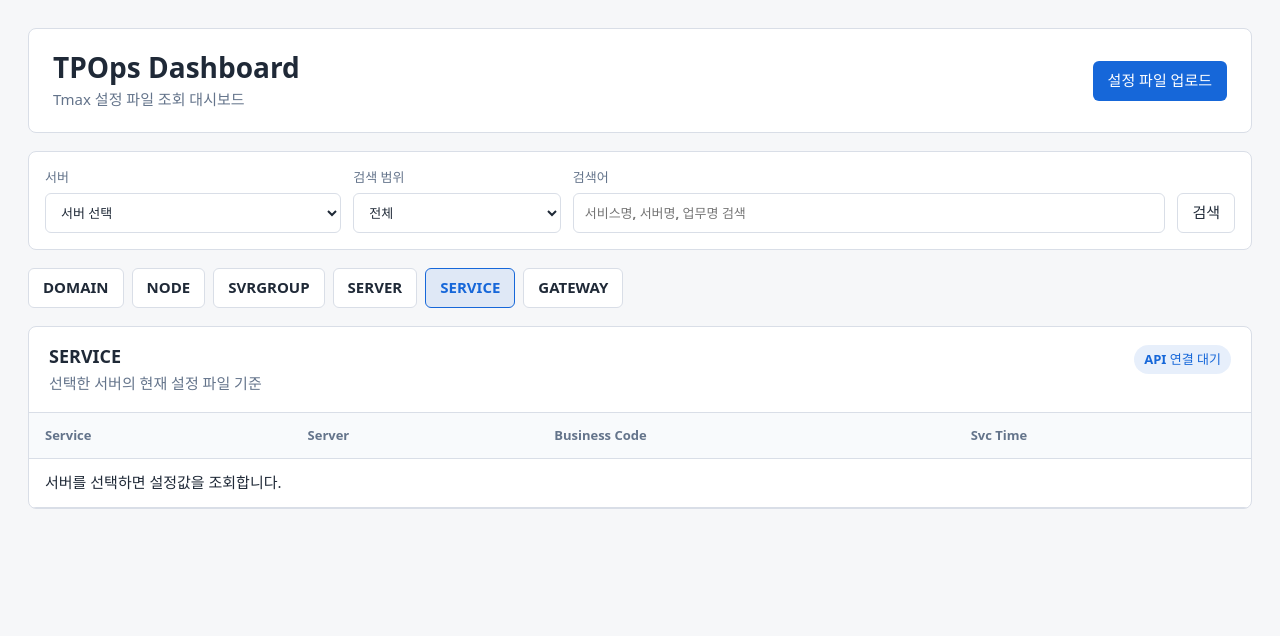
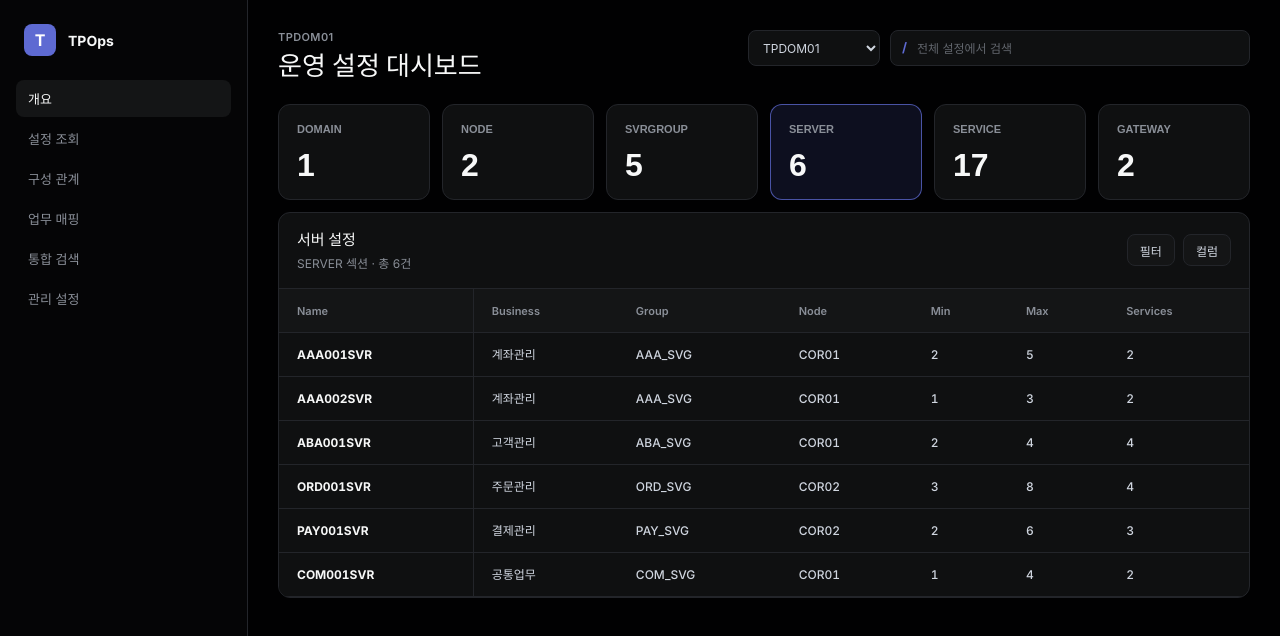
Before and after one commit to hyoon1129/tpops-dashboard, a React (Vite) app in the folder frontend/: page / in a window 1280 px wide. Shown: the top 636 px of the page. Built offline with nearby package versions, Linux system fonts and the light colour scheme.

Commit message:
feat: 설정 대시보드 화면 구조 구현

```diff
--- a/frontend/src/App.css
+++ b/frontend/src/App.css
@@ -1,160 +1,362 @@
 .app-shell {
-  display: flex;
   min-height: 100vh;
-  width: 100%;
-  flex-direction: column;
-  gap: 18px;
-  padding: 28px;
-  box-sizing: border-box;
+  display: grid;
+  grid-template-columns: 248px minmax(0, 1fr);
+  background: #010102;
+  color: #f7f8f8;
 }
 
-.topbar,
-.toolbar,
-.table-panel {
-  border: 1px solid var(--border);
-  border-radius: 8px;
-  background: var(--surface);
+.sidebar {
+  position: sticky;
+  top: 0;
+  height: 100vh;
+  display: flex;
+  flex-direction: column;
+  gap: 24px;
+  padding: 24px 16px;
+  border-right: 1px solid #23252a;
+  background: #050506;
 }
 
-.topbar {
+.brand {
   display: flex;
   align-items: center;
-  justify-content: space-between;
-  gap: 18px;
-  padding: 22px 24px;
+  gap: 12px;
+  padding: 0 8px;
 }
 
-.subtitle {
-  color: var(--muted);
-  margin-top: 4px;
+.brand-mark {
+  width: 32px;
+  height: 32px;
+  display: grid;
+  place-items: center;
+  border-radius: 8px;
+  background: #5e6ad2;
+  color: #ffffff;
+  font-size: 16px;
+  font-weight: 700;
 }
 
-.toolbar {
-  display: grid;
-  grid-template-columns: minmax(180px, 1fr) minmax(160px, 0.7fr) minmax(260px, 2fr) auto;
-  gap: 12px;
-  padding: 16px;
-  align-items: end;
+.brand strong {
+  color: #f7f8f8;
+  font-size: 14px;
+  font-weight: 650;
 }
 
-label {
+.side-nav {
   display: flex;
   flex-direction: column;
-  gap: 6px;
-  color: var(--muted);
+  gap: 3px;
+}
+
+.side-nav button {
+  width: 100%;
+  border: 0;
+  border-radius: 8px;
+  padding: 9px 12px;
+  background: transparent;
+  color: #8a8f98;
+  text-align: left;
+  cursor: pointer;
+}
+
+.side-nav button span {
+  display: block;
+  color: inherit;
   font-size: 13px;
   font-weight: 600;
 }
 
-select,
-input {
-  height: 40px;
-  border: 1px solid var(--border);
-  border-radius: 6px;
-  background: var(--field-bg);
-  color: var(--text);
-  padding: 0 11px;
-  font: inherit;
-  box-sizing: border-box;
+.side-nav button.active,
+.side-nav button:hover {
+  background: #141516;
+  color: #f7f8f8;
 }
 
-.primary-button,
-.secondary-button,
-.tabs button {
-  height: 40px;
-  border: 1px solid transparent;
-  border-radius: 6px;
-  padding: 0 14px;
+.workspace {
+  min-width: 0;
+  padding: 30px;
+}
+
+.workspace-header {
+  display: flex;
+  align-items: flex-start;
+  justify-content: space-between;
+  gap: 24px;
+  margin-bottom: 22px;
+}
+
+.eyebrow {
+  margin: 0 0 8px;
+  color: #8a8f98;
+  font-size: 11px;
+  font-weight: 600;
+  letter-spacing: 0.4px;
+  text-transform: uppercase;
+}
+
+.workspace-header h1 {
+  margin: 0;
+  color: #f7f8f8;
+  font-size: 26px;
+  font-weight: 650;
+  line-height: 1.15;
+}
+
+.header-tools {
+  display: flex;
+  align-items: center;
+  gap: 10px;
+}
+
+.header-tools select,
+.search-box {
+  height: 36px;
+  border: 1px solid #23252a;
+  border-radius: 8px;
+  background: #0f1011;
+  color: #d0d6e0;
   font: inherit;
+  font-size: 12px;
+}
+
+.header-tools select {
+  min-width: 132px;
+  padding: 0 10px;
+}
+
+.search-box {
+  width: min(360px, 36vw);
+  display: flex;
+  align-items: center;
+  gap: 8px;
+  padding: 0 11px;
+}
+
+.search-box span {
+  color: #5e6ad2;
+  font-size: 13px;
   font-weight: 700;
+}
+
+.search-box input {
+  min-width: 0;
+  flex: 1;
+  border: 0;
+  outline: 0;
+  background: transparent;
+  color: #f7f8f8;
+  font: inherit;
+  font-size: 12px;
+}
+
+.search-box input::placeholder {
+  color: #62666d;
+}
+
+.section-card-grid {
+  display: grid;
+  grid-template-columns: repeat(6, minmax(0, 1fr));
+  gap: 12px;
+  margin-bottom: 12px;
+}
+
+.panel {
+  border: 1px solid #23252a;
+  border-radius: 12px;
+  background: #0f1011;
+}
+
+.section-card {
+  min-height: 94px;
+  border: 1px solid #23252a;
+  border-radius: 12px;
+  background: #0f1011;
+  padding: 18px;
+  color: #f7f8f8;
+  text-align: left;
   cursor: pointer;
 }
 
-.primary-button {
-  background: var(--accent);
-  color: #fff;
+.section-card span {
+  display: block;
+  color: #8a8f98;
+  font-size: 11px;
 }
 
-.secondary-button,
-.tabs button {
-  background: var(--field-bg);
-  border-color: var(--border);
-  color: var(--text);
+.section-card span {
+  font-weight: 650;
 }
 
-.tabs {
-  display: flex;
-  gap: 8px;
-  flex-wrap: wrap;
+.section-card strong {
+  display: block;
+  margin-top: 14px;
+  color: #f7f8f8;
+  font-size: 32px;
+  font-weight: 650;
+  line-height: 1;
+  font-variant-numeric: tabular-nums;
 }
 
-.tabs button.active {
-  border-color: var(--accent);
-  color: var(--accent);
-  background: var(--accent-bg);
+.section-card.active {
+  border-color: rgba(94, 106, 210, 0.75);
+  background: rgba(94, 106, 210, 0.14);
 }
 
-.table-panel {
+.section-card:hover {
+  border-color: #34343a;
+  background: #141516;
+}
+
+.panel {
   overflow: hidden;
 }
 
 .panel-header {
   display: flex;
+  align-items: flex-start;
   justify-content: space-between;
   gap: 16px;
-  padding: 18px 20px;
-  border-bottom: 1px solid var(--border);
+  padding: 16px 18px;
+  border-bottom: 1px solid #23252a;
+}
+
+.panel-header h2 {
+  margin: 0;
+  color: #f7f8f8;
+  font-size: 15px;
+  font-weight: 650;
 }
 
 .panel-header p {
-  color: var(--muted);
-  margin-top: 4px;
+  margin: 5px 0 0;
+  color: #8a8f98;
+  font-size: 12px;
 }
 
-.status-pill {
-  align-self: flex-start;
-  border-radius: 999px;
-  background: var(--accent-bg);
-  color: var(--accent);
-  font-size: 13px;
-  font-weight: 700;
-  padding: 5px 10px;
+.table-panel {
+  margin-bottom: 30px;
+}
+
+.table-heading {
+  align-items: center;
+}
+
+.table-actions {
+  display: flex;
+  gap: 8px;
+}
+
+.table-actions button {
+  height: 32px;
+  border: 1px solid #23252a;
+  border-radius: 8px;
+  background: #141516;
+  color: #d0d6e0;
+  padding: 0 12px;
+  font: inherit;
+  font-size: 12px;
+  cursor: pointer;
+}
+
+.table-scroll {
+  overflow-x: auto;
 }
 
 table {
   width: 100%;
+  min-width: 860px;
   border-collapse: collapse;
 }
 
 th,
 td {
-  border-bottom: 1px solid var(--border);
-  padding: 13px 16px;
+  height: 44px;
+  padding: 0 18px;
+  border-bottom: 1px solid #23252a;
   text-align: left;
+  white-space: nowrap;
 }
 
 th {
-  background: var(--table-head);
-  color: var(--muted);
-  font-size: 13px;
-  font-weight: 700;
+  color: #8a8f98;
+  background: #141516;
+  font-size: 11px;
+  font-weight: 600;
 }
 
 td {
-  color: var(--text);
+  color: #d0d6e0;
+  font-size: 12px;
+  font-weight: 450;
+  font-variant-numeric: tabular-nums;
 }
 
-@media (max-width: 860px) {
+tbody tr:hover {
+  background: #141516;
+}
+
+th:first-child,
+td:first-child {
+  position: sticky;
+  left: 0;
+  z-index: 1;
+  border-right: 1px solid #23252a;
+  background: #0f1011;
+}
+
+th:first-child {
+  z-index: 2;
+  background: #141516;
+}
+
+tbody tr:hover td:first-child {
+  background: #141516;
+}
+
+td strong {
+  color: #f7f8f8;
+  font-weight: 650;
+}
+
+@media (max-width: 1100px) {
   .app-shell {
-    padding: 16px;
+    grid-template-columns: 1fr;
   }
 
-  .topbar {
+  .sidebar {
+    position: static;
+    height: auto;
+  }
+
+  .side-nav {
+    display: grid;
+    grid-template-columns: repeat(3, minmax(0, 1fr));
+  }
+
+  .section-card-grid {
+    grid-template-columns: repeat(3, minmax(0, 1fr));
+  }
+}
+
+@media (max-width: 720px) {
+  .workspace {
+    padding: 18px;
+  }
+
+  .workspace-header,
+  .header-tools,
+  .table-heading {
     align-items: stretch;
     flex-direction: column;
   }
 
-  .toolbar {
+  .search-box {
+    width: 100%;
+  }
+
+  .side-nav,
+  .section-card-grid {
     grid-template-columns: 1fr;
   }
 }
--- a/frontend/src/App.tsx
+++ b/frontend/src/App.tsx
@@ -1,85 +1,204 @@
+import { useMemo, useState } from 'react'
 import './App.css'
 
+type NavItem = {
+  label: string
+  active?: boolean
+}
+
+type Section = {
+  label: string
+  title: string
+  count: number
+  note: string
+}
+
+type SectionTable = Section & {
+  columns: string[]
+  rows: Array<Record<string, string | number>>
+}
+
+const navItems: NavItem[] = [
+  { label: '개요', active: true },
+  { label: '설정 조회' },
+  { label: '구성 관계' },
+  { label: '업무 매핑' },
+  { label: '통합 검색' },
+  { label: '관리 설정' },
+]
+
+const sectionTables: SectionTable[] = [
+  {
+    label: 'DOMAIN',
+    title: '도메인',
+    count: 1,
+    note: '도메인 기본 설정',
+    columns: ['Name', 'DomainId', 'MaxUser', 'TportNo', 'MaxNode'],
+    rows: [{ Name: 'TPDOM01', DomainId: 1, MaxUser: 300, TportNo: 8888, MaxNode: 2 }],
+  },
+  {
+    label: 'NODE',
+    title: '노드',
+    count: 2,
+    note: '서버 호스트 단위',
+    columns: ['Name', 'Hostname', 'TmaxDir', 'AppDir'],
+    rows: [
+      { Name: 'COR01', Hostname: 'tp-cor01', TmaxDir: '/app/tmax/cor01', AppDir: '/app/tmax/cor01/appbin' },
+      { Name: 'COR02', Hostname: 'tp-cor02', TmaxDir: '/app/tmax/cor02', AppDir: '/app/tmax/cor02/appbin' },
+    ],
+  },
+  {
+    label: 'SVRGROUP',
+    title: '서버 그룹',
+    count: 5,
+    note: '업무별 서버 그룹',
+    columns: ['Name', 'Node', 'Cousin', 'Backup', 'Load'],
+    rows: [
+      { Name: 'AAA_SVG', Node: 'COR01', Cousin: 'ABA_SVG', Backup: 'AAA_BAK_SVG', Load: 1 },
+      { Name: 'ABA_SVG', Node: 'COR01', Cousin: 'AAA_SVG', Backup: 'ABA_BAK_SVG', Load: 2 },
+      { Name: 'ORD_SVG', Node: 'COR02', Cousin: 'PAY_SVG', Backup: 'ORD_BAK_SVG', Load: 1 },
+      { Name: 'PAY_SVG', Node: 'COR02', Cousin: 'ORD_SVG', Backup: 'PAY_BAK_SVG', Load: 2 },
+      { Name: 'COM_SVG', Node: 'COR01', Cousin: 'ORD_SVG', Backup: 'COM_BAK_SVG', Load: 1 },
+    ],
+  },
+  {
+    label: 'SERVER',
+    title: '서버',
+    count: 6,
+    note: '구동 서버 설정',
+    columns: ['Name', 'Business', 'Group', 'Node', 'Min', 'Max', 'Services'],
+    rows: [
+      { Name: 'AAA001SVR', Business: '계좌관리', Group: 'AAA_SVG', Node: 'COR01', Min: 2, Max: 5, Services: 2 },
+      { Name: 'AAA002SVR', Business: '계좌관리', Group: 'AAA_SVG', Node: 'COR01', Min: 1, Max: 3, Services: 2 },
+      { Name: 'ABA001SVR', Business: '고객관리', Group: 'ABA_SVG', Node: 'COR01', Min: 2, Max: 4, Services: 4 },
+      { Name: 'ORD001SVR', Business: '주문관리', Group: 'ORD_SVG', Node: 'COR02', Min: 3, Max: 8, Services: 4 },
+      { Name: 'PAY001SVR', Business: '결제관리', Group: 'PAY_SVG', Node: 'COR02', Min: 2, Max: 6, Services: 3 },
+      { Name: 'COM001SVR', Business: '공통업무', Group: 'COM_SVG', Node: 'COR01', Min: 1, Max: 4, Services: 2 },
+    ],
+  },
+  {
+    label: 'SERVICE',
+    title: '서비스',
+    count: 17,
+    note: '업무 서비스 코드',
+    columns: ['Name', 'Business', 'Server', 'SvcTime'],
+    rows: [
+      { Name: 'SAAA100U', Business: '계좌관리', Server: 'AAA001SVR', SvcTime: 30 },
+      { Name: 'SAAA101Q', Business: '계좌관리', Server: 'AAA001SVR', SvcTime: 20 },
+      { Name: 'SABA110U', Business: '고객관리', Server: 'ABA001SVR', SvcTime: 30 },
+      { Name: 'SORD200U', Business: '주문관리', Server: 'ORD001SVR', SvcTime: 40 },
+      { Name: 'SPAY300U', Business: '결제관리', Server: 'PAY001SVR', SvcTime: 35 },
+      { Name: 'SCOM900Q', Business: '공통업무', Server: 'COM001SVR', SvcTime: 15 },
+    ],
+  },
+  {
+    label: 'GATEWAY',
+    title: '게이트웨이',
+    count: 2,
+    note: '외부 연동 포트',
+    columns: ['Name', 'Node', 'Port', 'RemoteAddr', 'RemotePort'],
+    rows: [
+      { Name: 'GW_COR01', Node: 'COR01', Port: 9101, RemoteAddr: '10.10.20.11', RemotePort: 9201 },
+      { Name: 'GW_COR02', Node: 'COR02', Port: 9102, RemoteAddr: '10.10.30.11', RemotePort: 9301 },
+    ],
+  },
+]
+
 function App() {
+  const [selectedSection, setSelectedSection] = useState('SERVER')
+  const currentTable = useMemo(
+    () => sectionTables.find((section) => section.label === selectedSection) ?? sectionTables[0],
+    [selectedSection],
+  )
+
   return (
     <main className="app-shell">
-      <header className="topbar">
+      <aside className="sidebar" aria-label="대시보드 메뉴">
+        <div className="brand">
+          <span className="brand-mark">T</span>
           <div>
-          <h1>TPOps Dashboard</h1>
-          <p className="subtitle">Tmax 설정 파일 조회 대시보드</p>
+            <strong>TPOps</strong>
           </div>
-        <button type="button" className="primary-button">
-          설정 파일 업로드
+        </div>
+
+        <nav className="side-nav">
+          {navItems.map((item) => (
+            <button key={item.label} type="button" className={item.active ? 'active' : ''}>
+              <span>{item.label}</span>
             </button>
+          ))}
+        </nav>
+      </aside>
+
+      <section className="workspace">
+        <header className="workspace-header">
+          <div>
+            <p className="eyebrow">TPDOM01</p>
+            <h1>운영 설정 대시보드</h1>
+          </div>
+
+          <div className="header-tools" aria-label="조회 조건">
+            <select defaultValue="TPDOM01">
+              <option value="TPDOM01">TPDOM01</option>
+              <option value="COR01">COR01</option>
+              <option value="COR02">COR02</option>
+            </select>
+            <div className="search-box">
+              <span aria-hidden="true">/</span>
+              <input placeholder="전체 설정에서 검색" />
+            </div>
+          </div>
         </header>
 
-      <section className="toolbar" aria-label="조회 조건">
-        <label>
-          서버
-          <select defaultValue="">
-            <option value="" disabled>
-              서버 선택
-            </option>
-          </select>
-        </label>
-        <label>
-          검색 범위
-          <select defaultValue="ALL">
-            <option value="ALL">전체</option>
-            <option value="DOMAIN">DOMAIN</option>
-            <option value="NODE">NODE</option>
-            <option value="SVRGROUP">SVRGROUP</option>
-            <option value="SERVER">SERVER</option>
-            <option value="SERVICE">SERVICE</option>
-            <option value="GATEWAY">GATEWAY</option>
-          </select>
-        </label>
-        <label className="search-field">
-          검색어
-          <input placeholder="서비스명, 서버명, 업무명 검색" />
-        </label>
-        <button type="button" className="secondary-button">
-          검색
+        <section className="section-card-grid" aria-label="설정 섹션 요약">
+          {sectionTables.map((section) => (
+            <button
+              key={section.label}
+              type="button"
+              className={section.label === selectedSection ? 'section-card active' : 'section-card'}
+              onClick={() => setSelectedSection(section.label)}
+            >
+              <span>{section.label}</span>
+              <strong>{section.count}</strong>
             </button>
+          ))}
         </section>
 
-      <section className="tabs" aria-label="설정 섹션">
-        {['DOMAIN', 'NODE', 'SVRGROUP', 'SERVER', 'SERVICE', 'GATEWAY'].map(
-          (section) => (
-            <button
-              key={section}
-              type="button"
-              className={section === 'SERVICE' ? 'active' : ''}
-            >
-              {section}
-            </button>
-          ),
-        )}
-      </section>
+        <section className="panel table-panel">
+          <div className="panel-header table-heading">
+            <div>
+              <h2>{currentTable.title} 설정</h2>
+              <p>
+                {currentTable.label} 섹션 · 총 {currentTable.count}건
+              </p>
+            </div>
+            <div className="table-actions">
+              <button type="button">필터</button>
+              <button type="button">컬럼</button>
+            </div>
+          </div>
 
-      <section className="table-panel">
-        <div className="panel-header">
-          <div>
-            <h2>SERVICE</h2>
-            <p>선택한 서버의 현재 설정 파일 기준</p>
-          </div>
-          <span className="status-pill">API 연결 대기</span>
-        </div>
+          <div className="table-scroll">
             <table>
               <thead>
                 <tr>
-              <th>Service</th>
-              <th>Server</th>
-              <th>Business Code</th>
-              <th>Svc Time</th>
+                  {currentTable.columns.map((column) => (
+                    <th key={column}>{column}</th>
+                  ))}
                 </tr>
               </thead>
               <tbody>
-            <tr>
-              <td colSpan={4}>서버를 선택하면 설정값을 조회합니다.</td>
+                {currentTable.rows.map((row) => (
+                  <tr key={String(row.Name)}>
+                    {currentTable.columns.map((column) => (
+                      <td key={column}>{column === 'Name' ? <strong>{row[column]}</strong> : row[column]}</td>
+                    ))}
                   </tr>
+                ))}
               </tbody>
             </table>
+          </div>
+        </section>
       </section>
     </main>
   )
--- a/frontend/src/index.css
+++ b/frontend/src/index.css
@@ -1,66 +1,28 @@
 :root {
-  --text: #1f2937;
-  --muted: #64748b;
-  --bg: #f6f7f9;
-  --surface: #fff;
-  --field-bg: #fff;
-  --table-head: #f8fafc;
-  --border: #d9dee7;
-  --accent: #1667d9;
-  --accent-bg: rgba(22, 103, 217, 0.1);
-
-  --sans: system-ui, 'Segoe UI', Roboto, sans-serif;
-
-  font: 15px/1.45 var(--sans);
-  letter-spacing: 0;
-  color-scheme: light dark;
-  color: var(--text);
-  background: var(--bg);
+  color: #f7f8f8;
+  background: #010102;
+  font-family:
+    Inter, ui-sans-serif, system-ui, -apple-system, BlinkMacSystemFont, "Segoe UI",
+    sans-serif;
   font-synthesis: none;
-  text-rendering: optimizeLegibility;
+  text-rendering: geometricPrecision;
   -webkit-font-smoothing: antialiased;
   -moz-osx-font-smoothing: grayscale;
-
 }
 
-@media (prefers-color-scheme: dark) {
-  :root {
-    --text: #e5e7eb;
-    --muted: #9ca3af;
-    --bg: #111827;
-    --surface: #182231;
-    --field-bg: #111827;
-    --table-head: #121c2b;
-    --border: #2d3748;
-    --accent: #6aa6ff;
-    --accent-bg: rgba(106, 166, 255, 0.14);
-  }
-}
-
-#root {
-  margin: 0 auto;
+* {
+  box-sizing: border-box;
 }
 
 body {
+  min-width: 320px;
+  min-height: 100vh;
   margin: 0;
+  background: #010102;
 }
 
-h1,
-h2 {
-  color: var(--text);
-  margin: 0;
+button,
+input,
+select {
+  letter-spacing: 0;
 }
-
-h1 {
-  font-size: 28px;
-  line-height: 1.2;
-}
-
-h2 {
-  font-size: 18px;
-  line-height: 1.3;
-}
-
-p {
-  margin: 0;
-}
```
Lines whose indentation alone changed are shown as unchanged.
